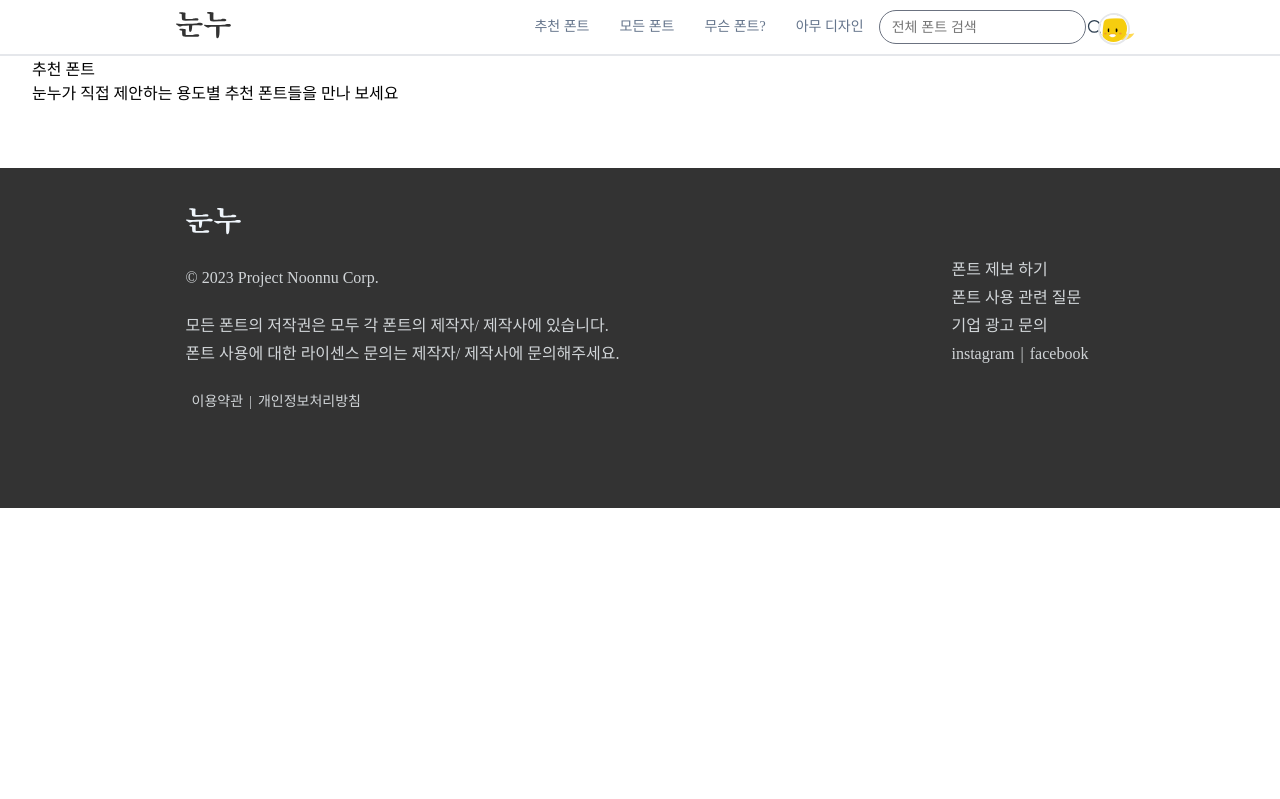
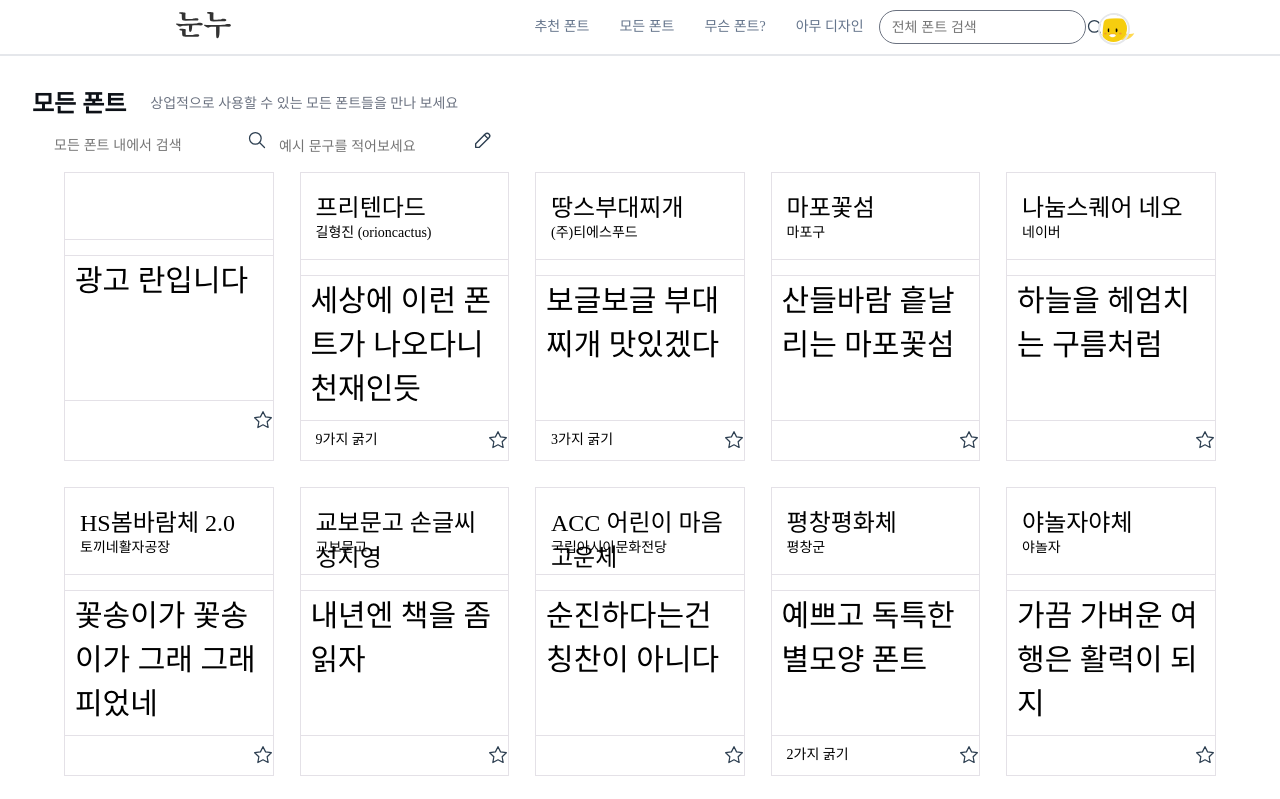
Before and after one commit to yis-park/noonnu, a React (Create React App) app: page / in a window 1280 px wide. Shown: the top 799 px of the page. Built offline with nearby package versions, Linux system fonts and the light colour scheme; a web font is replaced by a local one.

Commit message:
경로수정

```diff
--- a/src/App.js
+++ b/src/App.js
@@ -31,11 +31,12 @@ function App() {
       {/* <GlobalStyle /> */}
       <Header />
       <Routes>
+        <Route path="/" element={<AllFont allData={allData} />} />
         <Route
-          path="/"
+          path="/recommendData"
           element={<RecommendFont recommendData={recommendData} />}
         />
-        <Route path="/allfont" element={<AllFont allData={allData} />} />
+
         <Route path="/whatfont" element={<WhatFont />} />
         <Route path="*" element={<NotFoundPage />} />
 
```
